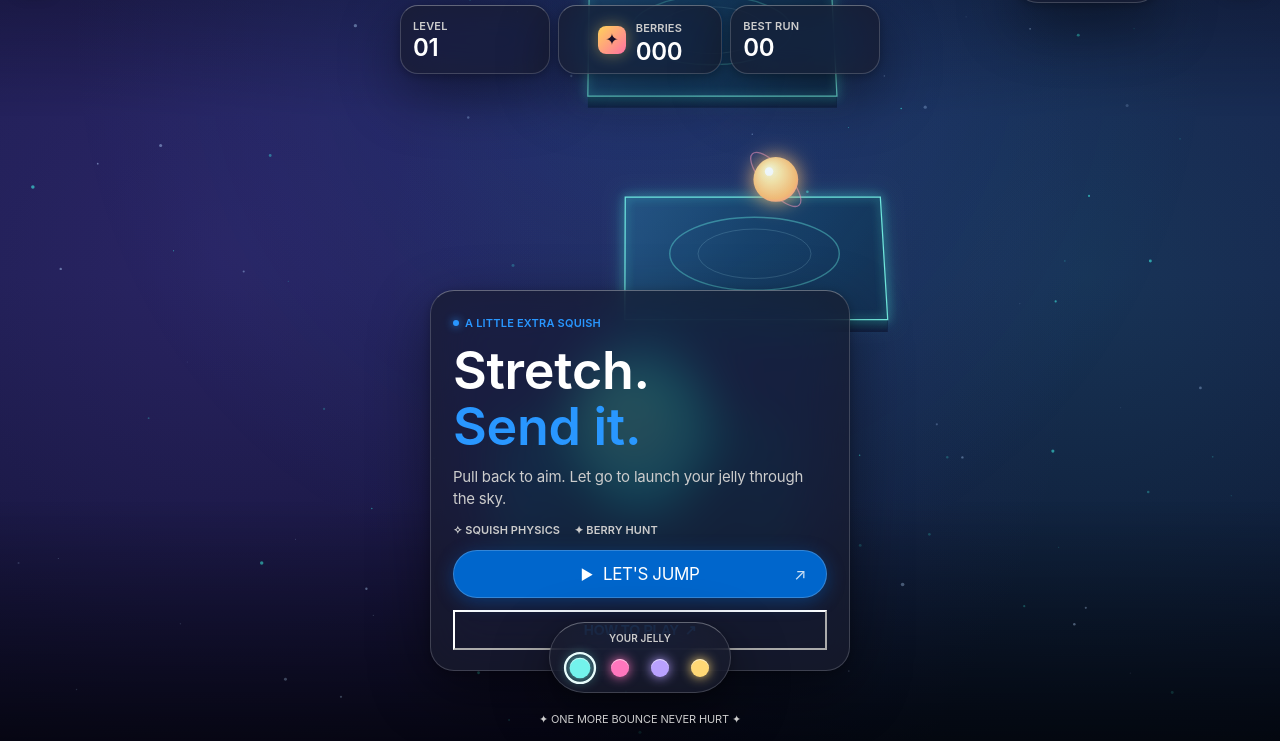
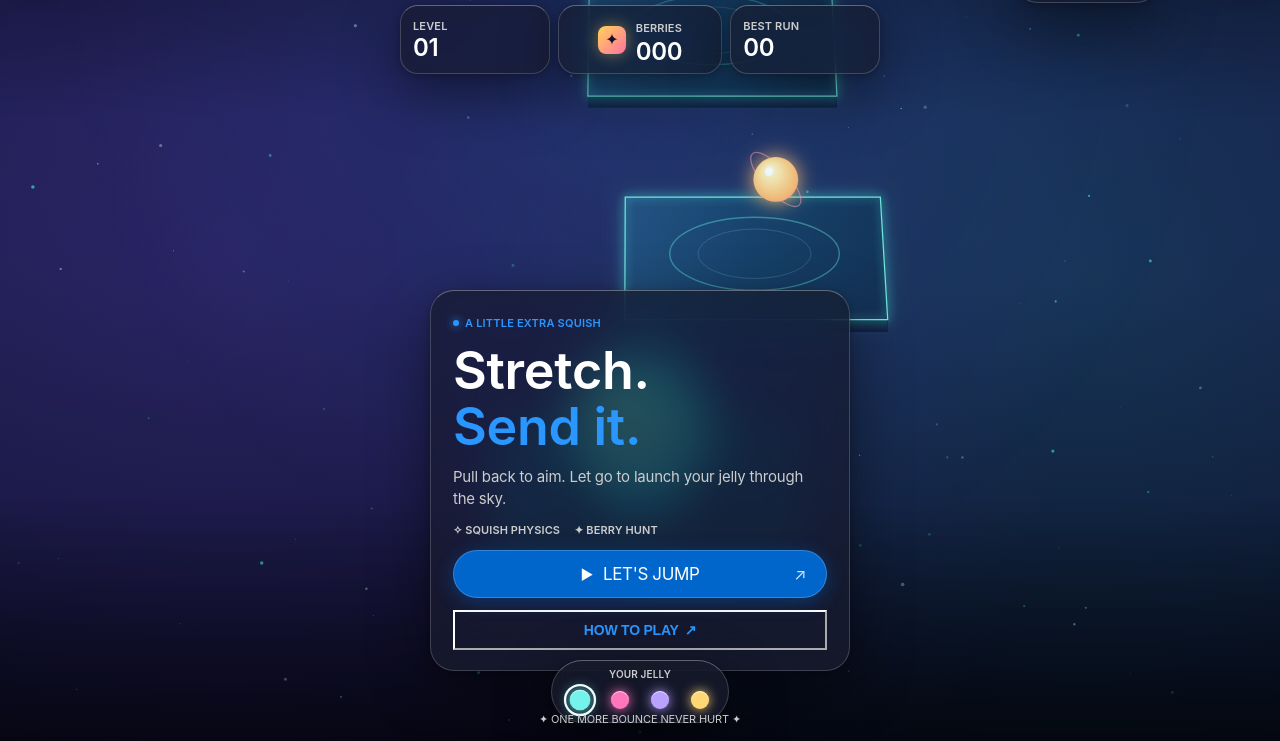
Before and after one commit to rrkpublisher56955/jelly-jump-web-lens, a website built with Vite: page browser-preview-dist/index.html in a window 1280 px wide. Shown: the part 59-800 px from the top of the page. Built offline with nearby package versions, Linux system fonts and the light colour scheme; animation ran at ten frames a second.

Commit message:
style: optimize landscape tint dock positioning and screen headroom

```diff
--- a/browser-preview-dist/styles.css
+++ b/browser-preview-dist/styles.css
@@ -874,6 +874,12 @@ p {
     right: calc(var(--inset-right) + 120px);
   }
 
+  .tint-dock {
+    bottom: calc(var(--inset-bottom) + 18px);
+    padding: 6px 14px 8px;
+    gap: 4px;
+  }
+
   .intro-panel,
   .result-panel,
   .pause-panel {
--- a/src/styles.css
+++ b/src/styles.css
@@ -874,6 +874,12 @@ p {
     right: calc(var(--inset-right) + 120px);
   }
 
+  .tint-dock {
+    bottom: calc(var(--inset-bottom) + 18px);
+    padding: 6px 14px 8px;
+    gap: 4px;
+  }
+
   .intro-panel,
   .result-panel,
   .pause-panel {
```
